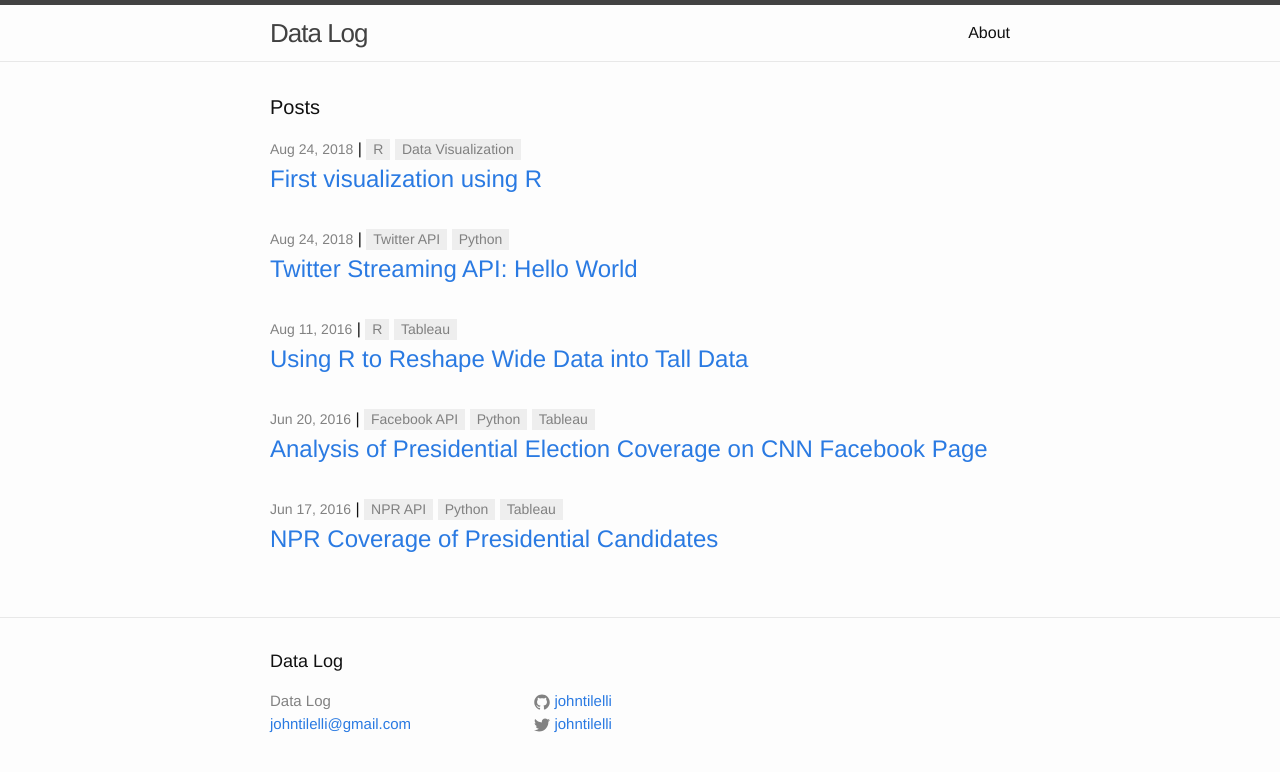
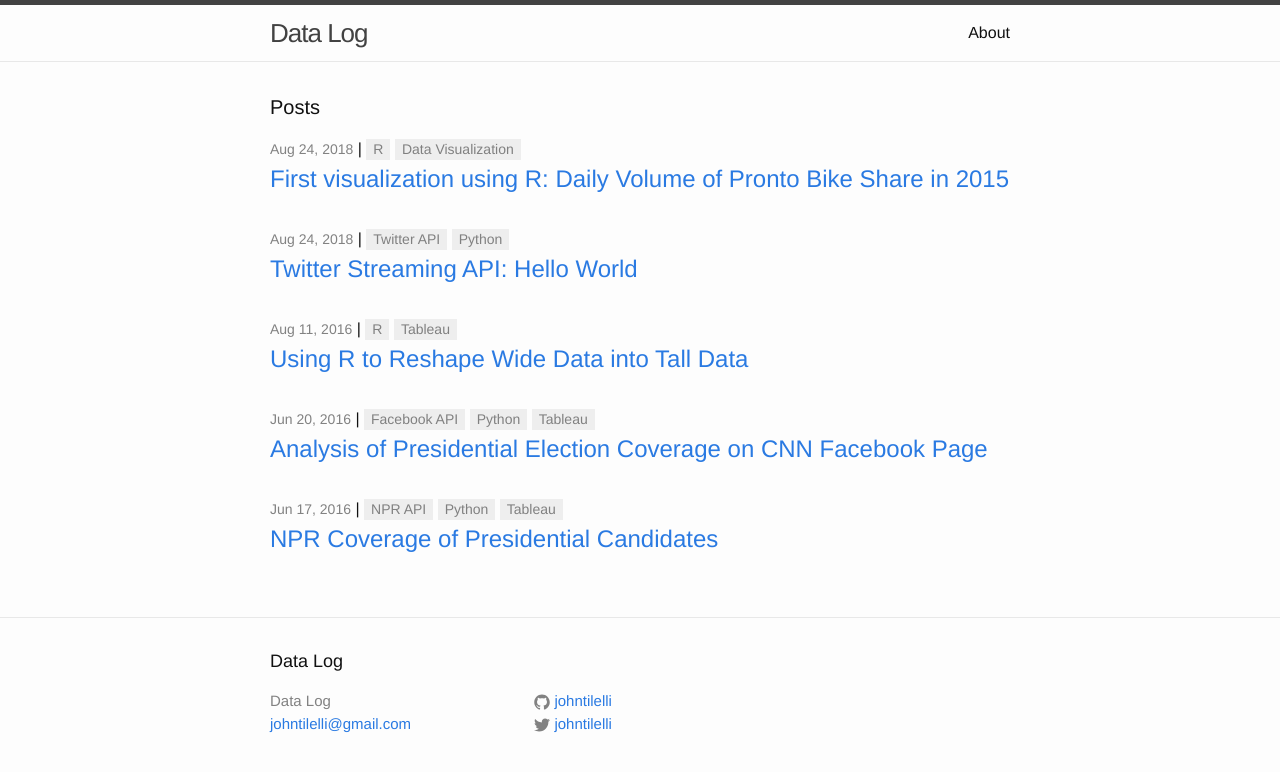
Before and after one commit to johntilelli/johntilelli.github.io, a Jekyll site: the page built from index.html, in a window 1280 px wide. Shown: the top 772 px of the page. Built offline with Jekyll 4.4.1, drawn with Linux system fonts in a browser that asks for light colours.

Commit message:
Update 2016-09-01-first-r-visualization.markdown

```diff
--- a/_posts/2016-09-01-first-r-visualization.markdown
+++ b/_posts/2016-09-01-first-r-visualization.markdown
@@ -1,13 +1,13 @@
 ---
 layout: post
-title:  "First visualization using R"
+title:  "First visualization using R: Daily Volume of Pronto Bike Share in 2015"
 date:   2018-08-24 00:34:00 -0700
 categories: blog update
 tags: [R, Data Visualization]
 ---
 
 <b> Intro: </b>
-<p> This post is the first of a series in which I’ll be applying some concepts from a new book called Business Intelligence with R by Rmadillo(link) to a data set called Pronto(link). I consider the book to a more of toolset from a very intelligent, experienced data scientist/statistician. I highly recommend purchasing the book. It is great for your average analyst that wants to learn more about R and how it can be used in every step of the BI reporting process, from importing the data, to cleaning it, to exploring it, and the different ways you’ll end up using it. </p>
+<p> This post is the first of a series in which I’ll be applying some concepts from a new book called Business Intelligence with R by [Rmadillo](https://twitter.com/healthstatsdude) to a data set called Pronto(link). I consider the book to a more of toolset from a very intelligent, experienced data scientist/statistician. I highly recommend purchasing the book. It is great for your average analyst that wants to learn more about R and how it can be used in every step of the BI reporting process, from importing the data, to cleaning it, to exploring it, and the different ways you’ll end up using it. </p>
 
 <b> The visualization: </b>
 <p> For this very simple first visualization, I’ll be using some concepts from the cleaning and prepping section, as well as the trends and time section. I’m hoping that the graph is fairly intuitive. </p>
@@ -52,7 +52,7 @@
 <p> The data comes from a data challenge from a Bike Share Service called Pronto. They winners of last year’s contest are amazing. It will be a long time before I reach their level of expertise, but you have to start somewhere right? </p>
 
 <b> Conclusion: </b>
-<p>I think the graph, as simple as it is, does a good job at explaining what it set out to do – display volume of the bike share program in Seattle over time. </p>
+<p>I think the graph, as simple as it is, does a good job at explaining what it set out to do – display volume of the bike share program in Seattle over time. There are clearly a lot of improvements in the analysis of the bikeshare program in Seattle - for example, correlation with weather patterns/seasons, breakdown of volume or average time spent riding by weekday, etc. But hey, you have to start somewhere right? </p>
 
 
 
```
